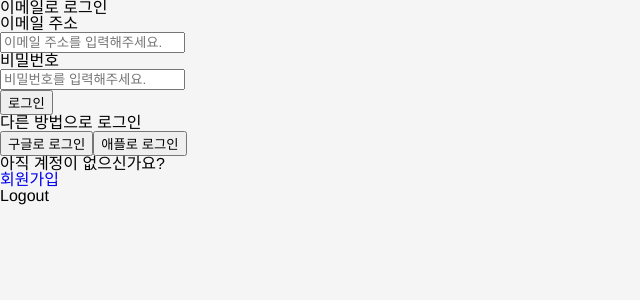
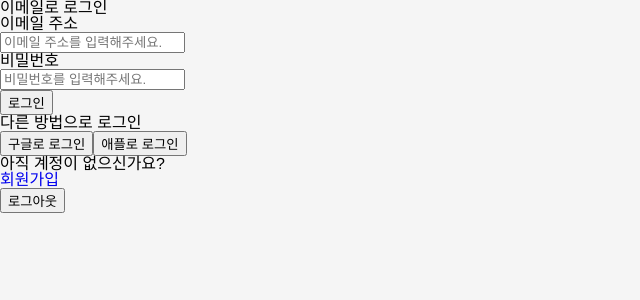
Before and after one commit to MyNameSieun/YouCanFunding, a React (Create React App) app: page /login in a window 1280 px wide. Shown: the top 300 px of the page, without its empty margins (0-640 px from the left). Built offline with nearby package versions, Linux system fonts and the light colour scheme; no server answers.

Commit message:
Feat: Logout - 로그아웃 기능 구현

```diff
--- a/src/components/common/Logout.jsx
+++ b/src/components/common/Logout.jsx
@@ -1,7 +1,22 @@
+import { auth } from '../../firebase';
+import { signOut } from 'firebase/auth';
 import React from 'react';
+import { useNavigate } from 'react-router-dom';
 
 function Logout() {
-  return <div>Logout</div>;
+  const navigate = useNavigate();
+
+  const logOut = async (event) => {
+    event.preventDefault();
+    try {
+      await signOut(auth);
+      navigate('/main');
+    } catch (error) {
+      console.log('Error with logout', error);
+    }
+  };
+
+  return <button onClick={logOut}>로그아웃</button>;
 }
 
 export default Logout;
```
